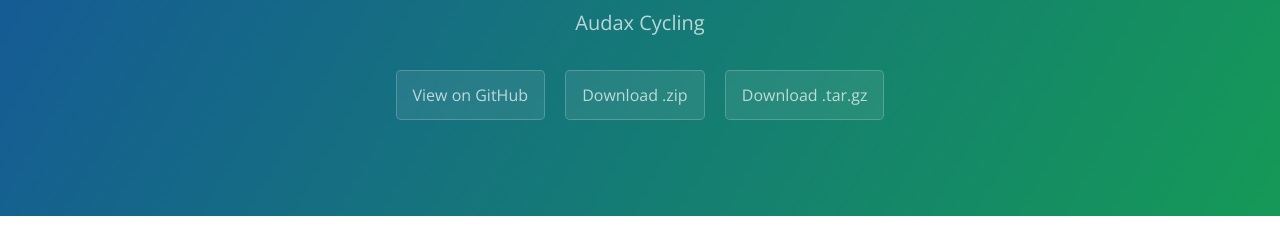
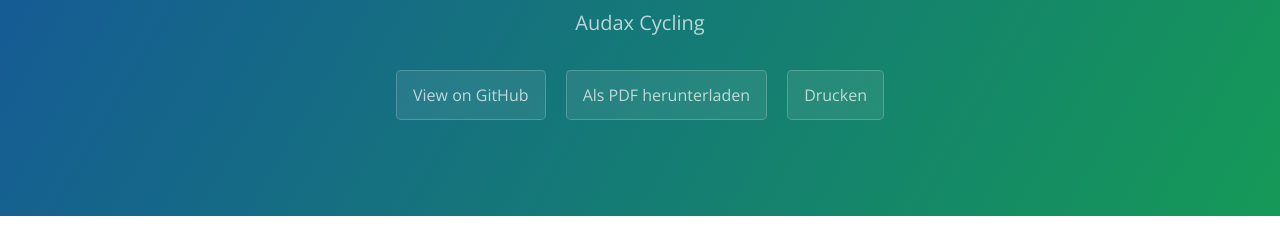
Before and after one commit to hhebig/brevets, a plain HTML site: page index.html in a window 1280 px wide. Shown: the part 167-395 px from the top of the page. Drawn offline with nearby package versions, Linux system fonts and the light colour scheme.

Commit message:
gitprint links added to menu

```diff
--- a/index.html
+++ b/index.html
@@ -14,8 +14,8 @@
       <h1 class="project-name">Brevets</h1>
       <h2 class="project-tagline">Audax Cycling</h2>
       <a href="https://github.com/hhebig/brevets" class="btn">View on GitHub</a>
-      <a href="https://github.com/hhebig/brevets/zipball/master" class="btn">Download .zip</a>
-      <a href="https://github.com/hhebig/brevets/tarball/master" class="btn">Download .tar.gz</a>
+      <a href="https://gitprint.com/hhebig/brevets/blob/master/README.md?download" class="btn">Als PDF herunterladen</a>
+      <a href="https://gitprint.com/hhebig/brevets/blob/master/README.md?print" class="btn">Drucken</a>
     </section>
 
     <section class="main-content">
```
